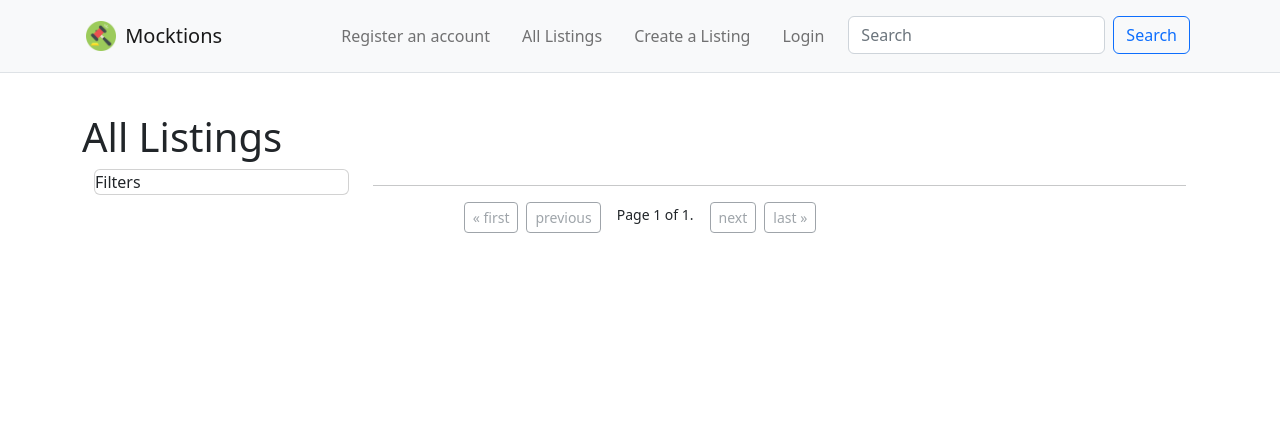
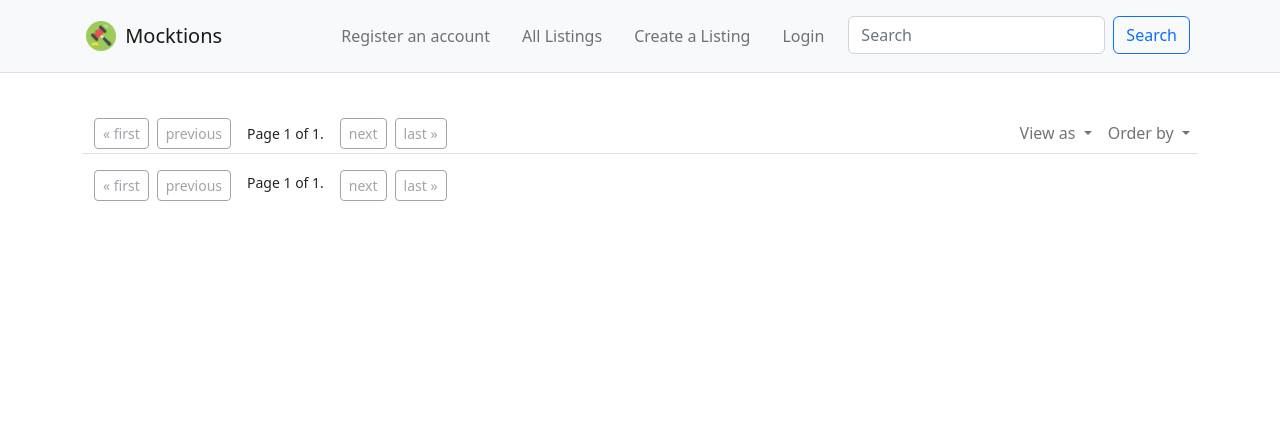
Before and after one commit to dedolence/mocktions, a Django app: page / in a window 1280 px wide. Shown: the top 432 px of the page. Run offline with Django 4.2, Linux system fonts and the light colour scheme; data that the repository does not hold is empty; some libraries are stand-ins or nearby versions.

Commit message:
gonna redo list

```diff
--- a/base/html/includes/pagination_buttons.html
+++ b/base/html/includes/pagination_buttons.html
@@ -1,4 +1,4 @@
-<div id="id_listing_paginator" class="container-fluid d-flex justify-content-center" hx-swap-oob="true">
+<div id="id_listing_paginator" class="container-fluid d-flex justify-content-start" hx-swap-oob="true">
     {% if page_obj.has_previous %}
         <button class="btn btn-sm btn-outline-primary me-2"
                 hx-get="{% url 'listings:HX_List' %}?page=1"
--- a/base/html/templates/index.html
+++ b/base/html/templates/index.html
@@ -1,6 +1,5 @@
 {% extends 'base/html/templates/base.html' %}
 {% load static %}
 {% block body %}
-    <h1>All Listings</h1>
     {% include 'listings/html/includes/main.html' %}
 {% endblock body %}
--- a/listings/html/includes/list.html
+++ b/listings/html/includes/list.html
@@ -1,11 +1,3 @@
-<div class="container">
-    <div class="row">
-        <div class="col-3">
-            <div class="card">
-                Filters
-            </div>
-        </div>
-        <div class="col-9">
 <div id="id_listings_list" hx-swap="outerHTML">
     <div class="container g-3">
         {# TODO: switch display mode: large, small, list #}
@@ -46,8 +38,5 @@
         </div>
     </div>
 </div>
-        </div>
-    </div>
-</div>
 
 {% include "base/html/includes/pagination_buttons.html" with page_obj=page_obj %}
--- /dev/null
+++ b/listings/html/includes/list_controls.html
@@ -0,0 +1,69 @@
+{% load static %}
+{% comment %}
+    Attributes that need to be preserved between content reloads:
+    - View as (icon size)
+    - Order by (price, date)
+    - Exclude user
+    - page_obj
+{% endcomment %}
+<div class="navbar navbar-expand-md navbar-light border-bottom p-0 mb-3" role="navigation">
+    {% include "base/html/includes/pagination_buttons.html" with page_obj=page_obj %}
+    <ul class="navbar-nav">
+        <!-- Icon size -->
+        <li class="nav-item dropdown">
+            <a class="nav-link dropdown-toggle" href="#" id="viewAsDropdown" role="button" data-bs-toggle="dropdown" aria-expanded="false">
+                View as
+            </a>
+            <ul class="dropdown-menu" aria-labelledby="viewAsDropdown">
+                <li>
+                    <button class="dropdown-item d-flex align-items-center">
+                        <img src="{% static 'images/list_icon.svg' %}" class="me-2" alt="Display as list" />
+                        List
+                    </button>
+                </li>
+                <li>
+                    <button class="dropdown-item d-flex align-items-center">
+                        <img src="{% static 'images/small_grid_icon.svg' %}" class="me-2" alt="Display as small grid" />
+                        Small
+                    </button>
+                </li>
+                <li>
+                    <button class="dropdown-item d-flex align-items-center">
+                        <img src="{% static 'images/large_grid_icon.svg' %}" class="me-2" alt="Display as large grid" />
+                        Large
+                    </button>
+                </li>
+            </ul>
+        </li>
+
+        <!-- Order by -->
+        <li class="nav-item dropdown">
+            <a class="nav-link dropdown-toggle" href="#" id="orderByDropdown" role="button" data-bs-toggle="dropdown" aria-expanded="false">
+                Order by
+            </a>
+            <ul class="dropdown-menu" aria-labelledby="orderByDropdown">
+                <li>
+                    <button class="dropdown-item">
+                        Price: low to high
+                    </button>
+                </li>
+                <li>
+                    <button class="dropdown-item">
+                    Price: high to low
+                    </button>
+                </li>
+                <li><hr class="dropdown-divider" /></li>
+                <li>
+                    <button class="dropdown-item">
+                        Date added: newest first
+                    </button>
+                </li>
+                <li>
+                    <button class="dropdown-item">
+                        Date added: oldest first
+                    </button>
+                </li>
+            </ul>
+        </li>
+    </ul>
+</div>
--- a/listings/html/includes/main.html
+++ b/listings/html/includes/main.html
@@ -1,14 +1,12 @@
-{% comment  %}
-    Include this on a page to insert a list of listings determined by the list_by context variable.
-    list_by:
-     "user"
-     "all"
-{% endcomment %}
+{% load static %}
+
+{% include "listings/html/includes/list_controls.html" %}
 
 <div id="id_listings_list"
-    hx-get="{% url 'listings:HX_List' %}?list_by={{ list_by }}"
+    hx-get="{% url 'listings:HX_List' %}"
     hx-trigger="load"
-    hx-swap="outerHTML">
+    hx-swap="outerHTML"
+    hx-vals='{"list_by": "{{ list_by|default:"all" }}", "view_as": "{{ view_as|default:"small" }}"}'>
 </div>
 
 {% include "base/html/includes/pagination_buttons.html" with page_obj=page_obj %}
--- /dev/null
+++ b/listings/html/templates/list_small.html
@@ -0,0 +1,14 @@
+<div id="id_listings_list" hx-swap="outerHTML">
+    <div class="container g-3">
+        {# TODO: switch display mode: large, small, list #}
+        <div class="row">
+            {% for listing in page_obj %}
+                <div class="col-md-3 mb-3">
+                    {% include 'listings/html/includes/listing_small.html' with listing=listing %}
+                </div>
+            {% endfor %}
+        </div>
+    </div>
+</div>
+
+{% include "base/html/includes/pagination_buttons.html" with page_obj=page_obj %}
--- a/listings/views.py
+++ b/listings/views.py
@@ -1,8 +1,9 @@
+from django.db.models.query import QuerySet
 from django.shortcuts import render
 import django.views.generic as views
 from listings.models import Listing
 from django.db.models import QuerySet
-from typing import Any, Dict
+from typing import Any, Dict, List, Sequence
 from django.http import HttpRequest, HttpResponse, HttpResponseRedirect
 from django.urls import reverse_lazy
 from listings.forms import ListingForm
@@ -41,22 +42,34 @@ class HX_List(ListingBase, views.ListView):
     allow_empty = True
     context_object_name = "listings"    # the context variable name in templates
     list_by_values = ["all", "user"]    # specify queryset
-    template_name = "listings/html/includes/list.html"
+    template_name = "listings/html/templates/list_small.html"
     paginate_by = 10
+    extra_context = {}
 
-    def get(self, request: HttpRequest, *args: Any, **kwargs: Any) -> HttpResponse:
-        list_by = request.GET.get("list_by", None)
+    def get_ordering(self) -> Sequence[str]:
+        order_by = self.request.GET.get("order_by", None)
+        self.ordering = order_by
+        self.extra_context["order_by"] = order_by
+        return super().get_ordering()
 
+    def get_queryset(self) -> QuerySet[Any]:
+        list_by = self.request.GET.get("list_by", None)
         match list_by:
             case "all":
                 self.queryset = Listing.objects.all()
             case "user":
-                self.queryset = request.user.listings.all()
+                self.queryset = self.request.user.listings.all()
+            case "exclude_user":
+                self.queryset = Listing.objects.exclude(username=self.request.user)
             case None:
                 self.queryset = Listing.objects.all()
+        self.extra_context["list_by"] = list_by
+        return super().get_queryset()
 
-        return super().get(request, *args, **kwargs)
-
+    def get_template_names(self) -> List[str]:
+        view_as = self.request.GET.get("view_as", "small")
+        self.template_name = f"listings/html/templates/list_{view_as}.html"
+        return super().get_template_names()
 
 
 class ListingCreate(LoginRequiredMixin, ListingBase, views.CreateView):
```
Also changed, not shown: listings/html/templates/list_large.html (added, +14 -0 lines), listings/html/templates/list_list.html (added, +14 -0 lines), notes.txt (+14 -0 lines), listings/static/images/large_grid_icon.svg (added), listings/static/images/list_icon.svg (added), listings/static/images/small_grid_icon.svg (added). Lines whose indentation alone changed are shown as unchanged.
